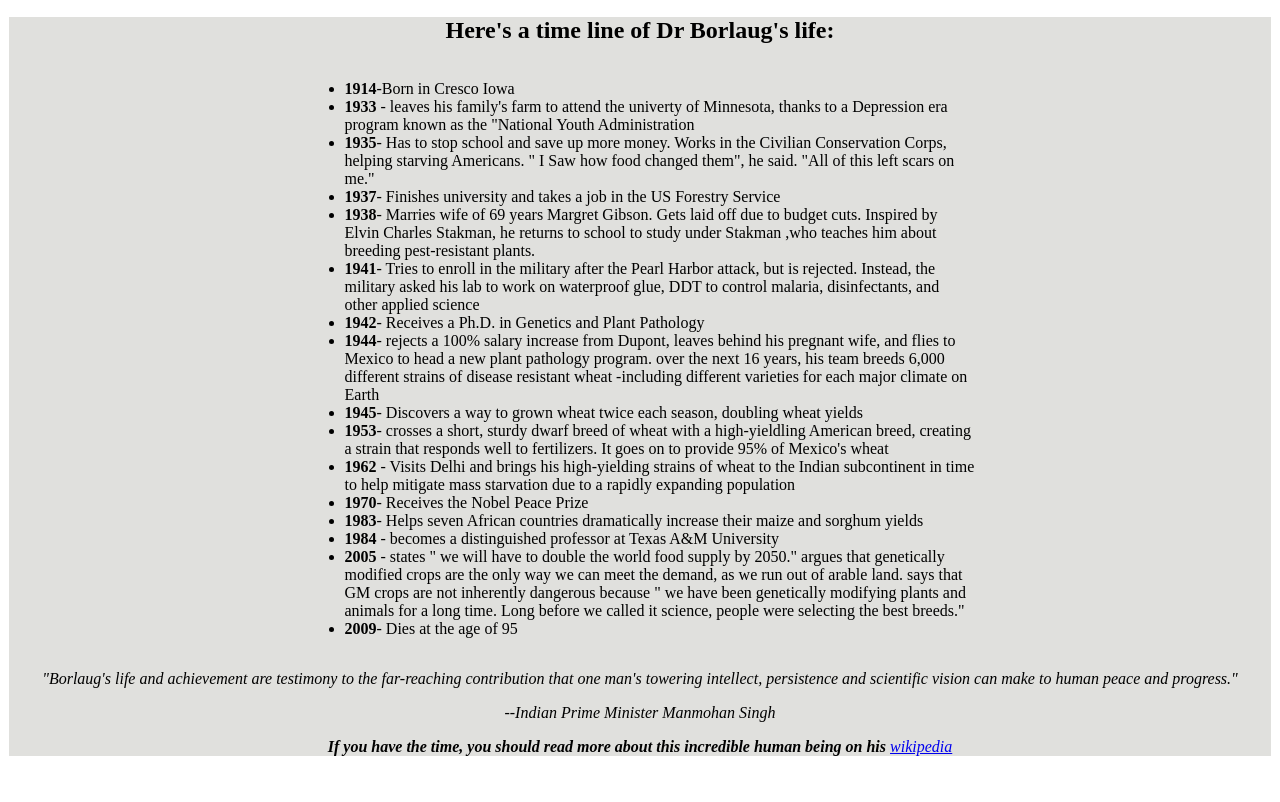
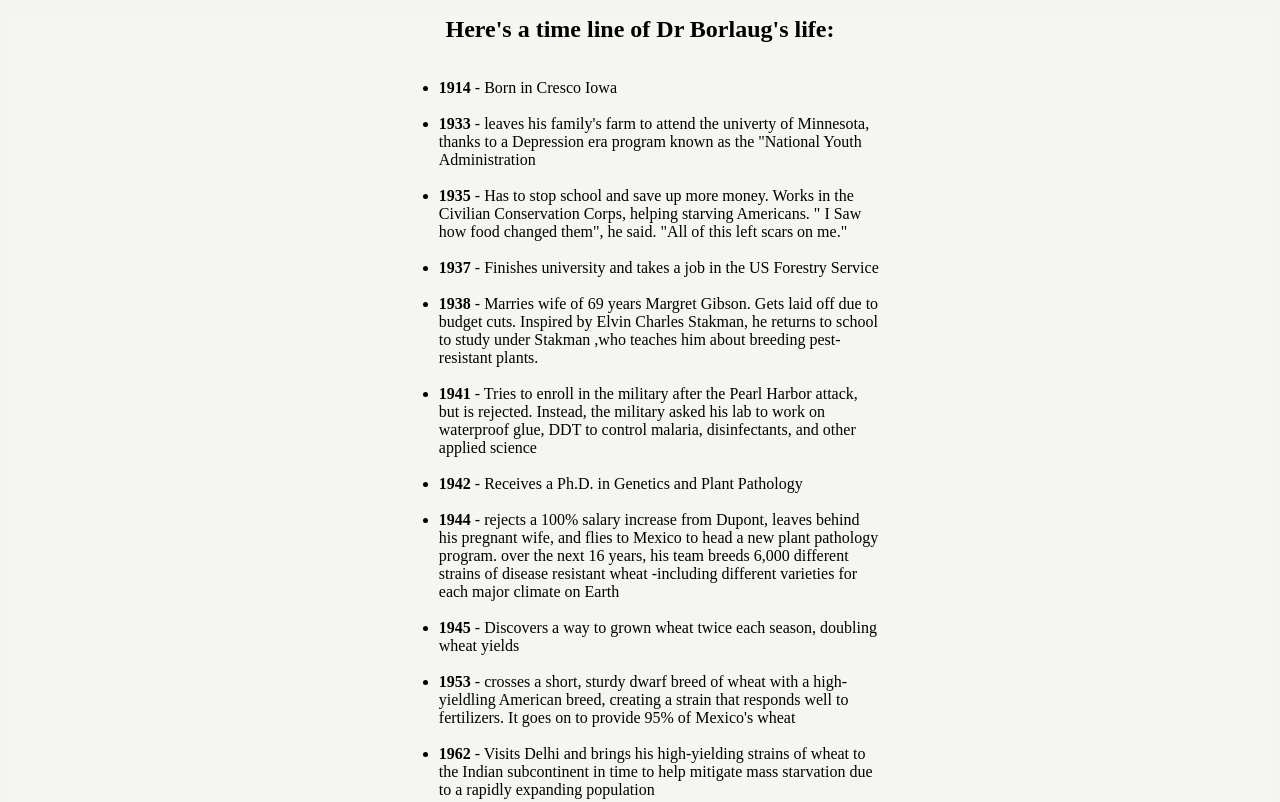
Before and after one commit to ChiaEndu/tribute-page, a plain HTML site: page index.html in a window 1280 px wide. Shown: the part 548-1350 px from the top of the page. Before the commit the page ends 1329 px from the top, so only its background shows below. Drawn offline with Linux system fonts and the light colour scheme.

Commit message:
update on tribute page

```diff
--- a/index.html
+++ b/index.html
@@ -22,29 +22,29 @@
         <div id="section">
         <h2> Here's a time line of Dr Borlaug's life:</h2>
         <ul id="list">
-            <li><b>1914</b>-Born in Cresco Iowa</li>
-            <li><b>1933</b> - leaves his family's farm to attend the univerty of Minnesota, thanks to a Depression era program known as the "National Youth Administration</li>
-            <li><b>1935</b>- Has to stop school and save up more money. Works in the Civilian Conservation Corps, helping starving Americans. " I Saw how food changed them", he said. "All of this left scars on me."</li>
-            <li><b>1937</b>- Finishes university and takes a job in the US Forestry Service</li>
-            <li><b>1938</b>- Marries wife of 69 years Margret Gibson. Gets laid off due to budget cuts. Inspired by Elvin Charles Stakman, he returns to school to study under Stakman ,who teaches him about breeding pest-resistant plants. </li>
-            <li><b>1941</b>- Tries to enroll in the military after the Pearl Harbor attack, but is rejected. Instead, the military asked his lab to work on waterproof glue, DDT to control malaria, disinfectants, and other applied science</li>
-            <li><b>1942</b>- Receives a Ph.D. in Genetics and Plant Pathology</li>
-            <li><b>1944</b>- rejects a 100% salary increase from Dupont, leaves behind his pregnant wife, and flies to Mexico to head a new plant pathology program. over the next 16 years, his team breeds 6,000 different strains of disease resistant wheat -including different varieties for each major climate on Earth</li>
-            <li><b>1945</b>- Discovers a way to grown wheat twice each season, doubling wheat yields </li>
-            <li><b>1953</b>- crosses a short, sturdy dwarf breed of wheat with a high-yieldling  American breed, creating a strain that responds well to fertilizers. It goes on to provide 95% of Mexico's wheat</li>
-            <li><b>1962 </b>- Visits Delhi and brings his high-yielding strains of wheat to the Indian subcontinent in time to help mitigate mass starvation due to a rapidly expanding population</li>
-            <li><b>1970</b>- Receives the Nobel Peace Prize</li>
-            <li><b>1983</b>- Helps seven African countries dramatically increase their maize and sorghum yields </li>
-            <li><b>1984</b> - becomes a distinguished professor at Texas A&M University</li>
-            <li><b>2005</b> - states " we will have to double the world food supply by 2050." argues that genetically modified crops are the only way we can meet the demand, as we run out of arable land. says that GM crops are not inherently dangerous because " we have been genetically modifying plants and animals for a long time. Long before we called it science, people were selecting the best breeds."</li>
-            <li><b>2009</b>- Dies at the age of 95</li>
+            <li><b>1914</b> - Born in Cresco Iowa</li><br>
+            <li><b>1933</b> - leaves his family's farm to attend the univerty of Minnesota, thanks to a Depression era program known as the "National Youth Administration</li><br>
+            <li><b>1935</b> - Has to stop school and save up more money. Works in the Civilian Conservation Corps, helping starving Americans. " I Saw how food changed them", he said. "All of this left scars on me."</li><br>
+            <li><b>1937</b> - Finishes university and takes a job in the US Forestry Service</li><br>
+            <li><b>1938</b> - Marries wife of 69 years Margret Gibson. Gets laid off due to budget cuts. Inspired by Elvin Charles Stakman, he returns to school to study under Stakman ,who teaches him about breeding pest-resistant plants. </li><br>
+            <li><b>1941</b> - Tries to enroll in the military after the Pearl Harbor attack, but is rejected. Instead, the military asked his lab to work on waterproof glue, DDT to control malaria, disinfectants, and other applied science</li><br>
+            <li><b>1942</b> - Receives a Ph.D. in Genetics and Plant Pathology</li><br>
+            <li><b>1944</b> - rejects a 100% salary increase from Dupont, leaves behind his pregnant wife, and flies to Mexico to head a new plant pathology program. over the next 16 years, his team breeds 6,000 different strains of disease resistant wheat -including different varieties for each major climate on Earth</li><br>
+            <li><b>1945</b> - Discovers a way to grown wheat twice each season, doubling wheat yields </li><br>
+            <li><b>1953</b> - crosses a short, sturdy dwarf breed of wheat with a high-yieldling  American breed, creating a strain that responds well to fertilizers. It goes on to provide 95% of Mexico's wheat</li><br>
+            <li><b>1962</b> - Visits Delhi and brings his high-yielding strains of wheat to the Indian subcontinent in time to help mitigate mass starvation due to a rapidly expanding population</li><br>
+            <li><b>1970</b> - Receives the Nobel Peace Prize</li><br>
+            <li><b>1983</b> - Helps seven African countries dramatically increase their maize and sorghum yields </li><br>
+            <li><b>1984</b> - becomes a distinguished professor at Texas A&M University</li><br>
+            <li><b>2005</b> - states " we will have to double the world food supply by 2050." argues that genetically modified crops are the only way we can meet the demand, as we run out of arable land. says that GM crops are not inherently dangerous because " we have been genetically modifying plants and animals for a long time. Long before we called it science, people were selecting the best breeds."</li><br>
+            <li><b>2009</b> - Dies at the age of 95</li><br>
         </ul>
+        </div>
         <footer>
-        <p> "Borlaug's life and achievement are testimony to the far-reaching contribution that one man's towering intellect, persistence and scientific vision can make to human peace and progress."</p>
+        <p>"Borlaug's life and achievement are testimony to the far-reaching contribution that one man's towering intellect, persistence and scientific vision can make to human peace and progress."</p>
         <p> --Indian Prime Minister Manmohan Singh</p>
         <p><b>If you have the time, you should read more about this incredible human being on his</b> <a href="https://en.wikipedia.org/wiki/Norman_Borlaug"/> wikipedia</p>
     </footer>
     </main>
-        </div>
 </body>
 </html>
--- a/styles.css
+++ b/styles.css
@@ -5,24 +5,31 @@ body{
     flex-direction: column;
     justify-content: center;
     text-align: center;
-    padding: 1px;
-    background-color: white(231, 231, 229);
+    background-color: rgb(243, 243, 240);
+
+
 }
 #photo {
     text-align: center;
     background-color: white;
+    border:2px;
+
 }
 #header{
-    background-color: rgb(224, 224, 221);
+    background-color: rgb(243, 243, 240);
 }
 #list{
     display: inline-block;
     text-align: left;
-    width: 50%;
+    width: 35%;
 }
 #section{
-    background-color: rgb(224, 224, 221);
+    background-color: rgb(245, 245, 242);
 }
 footer{
+    background-color:rgb(243, 243, 240);
+    display: inline-block;
     font-style: italic;
+    text-align: center;
+    width: 35%;
 }
```
Also changed, not shown: 1 other file.
